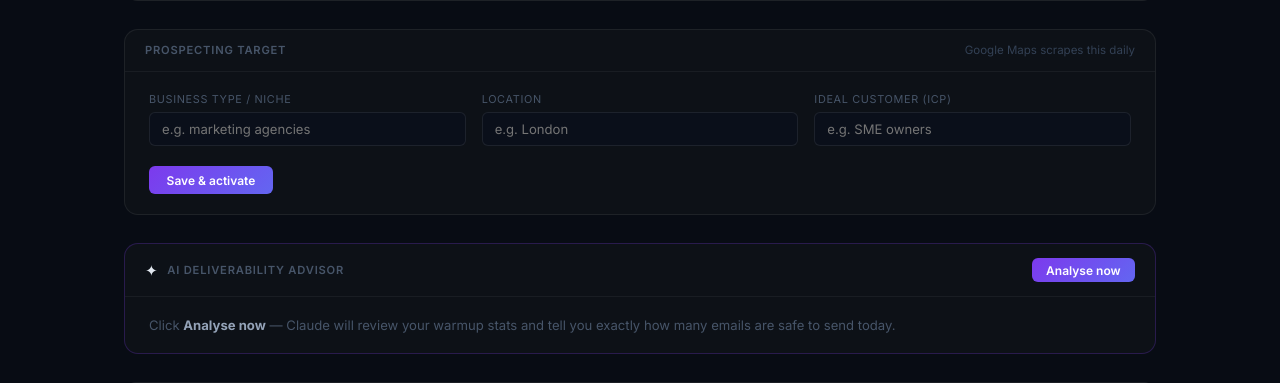
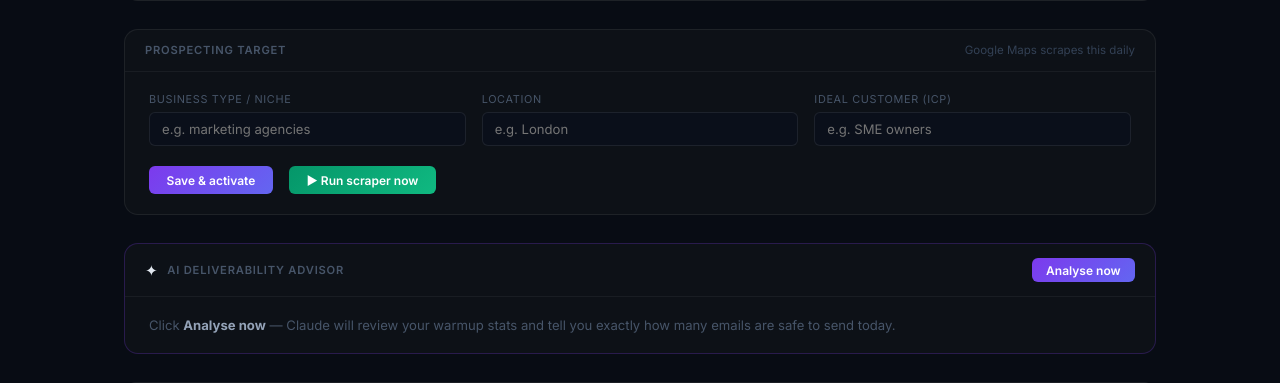
Before and after one commit to rz0500/Ai-outreach, a Flask app: page /client in a window 1280 px wide. Shown: the part 702-1085 px from the top of the page. Run offline with Flask 3, Linux system fonts and the light colour scheme; the visitor is signed in with stand-in values (Sample User, id 1); data comes from the database, SQL or seed files in the repository; data that the repository does not hold is empty.

Commit message:
Add Run scraper now button with live progress bar to dashboard
Co-Authored-By: Claude Sonnet 4.6 <noreply@anthropic.com>

```diff
--- a/templates/client_dashboard.html
+++ b/templates/client_dashboard.html
@@ -775,9 +775,23 @@
           style="width:100%;background:#0a0f1a;border:1px solid rgba(255,255,255,0.08);border-radius:6px;color:#e2e8f0;font-size:0.82rem;padding:0.5rem 0.75rem;font-family:inherit;outline:none;">
       </div>
     </div>
-    <div style="padding:0 1.5rem 1.25rem;display:flex;align-items:center;gap:1rem;">
+    <div style="padding:0 1.5rem 1.25rem;display:flex;align-items:center;gap:1rem;flex-wrap:wrap;">
       <button onclick="saveProspecting()" style="background:linear-gradient(135deg,#7c3aed,#6366f1);border:none;border-radius:6px;color:#fff;font-size:0.75rem;font-weight:600;padding:0.4rem 1.1rem;cursor:pointer;font-family:inherit;">Save &amp; activate</button>
+      <button id="run-scraper-btn" onclick="runScraper()" style="background:linear-gradient(135deg,#059669,#10b981);border:none;border-radius:6px;color:#fff;font-size:0.75rem;font-weight:600;padding:0.4rem 1.1rem;cursor:pointer;font-family:inherit;">▶ Run scraper now</button>
       <span id="prospect-save-msg" style="font-size:0.75rem;color:#34d399;display:none;">Saved — scraper will use this next run</span>
+    </div>
+    <!-- scraper progress -->
+    <div id="scraper-progress" style="display:none;padding:0 1.5rem 1.25rem;">
+      <div style="background:#0a0f1a;border:1px solid rgba(255,255,255,0.07);border-radius:8px;padding:1rem;">
+        <div style="display:flex;justify-content:space-between;align-items:center;margin-bottom:0.6rem;">
+          <span id="scraper-status-text" style="font-size:0.78rem;color:#94a3b8;">Starting…</span>
+          <span id="scraper-count" style="font-size:0.72rem;color:#475569;"></span>
+        </div>
+        <div style="background:#1e293b;border-radius:4px;height:6px;overflow:hidden;">
+          <div id="scraper-bar" style="background:linear-gradient(90deg,#059669,#10b981);height:100%;width:0%;transition:width 0.4s;"></div>
+        </div>
+        <div id="scraper-results" style="margin-top:0.75rem;font-size:0.75rem;color:#64748b;"></div>
+      </div>
     </div>
   </div>
 
@@ -796,6 +810,54 @@
         const msg = document.getElementById('prospect-save-msg');
         msg.style.display = 'inline';
         setTimeout(() => { msg.style.display = 'none'; }, 3000);
+      }
+    });
+  }
+
+  function runScraper() {
+    const niche    = document.getElementById('prospect-niche').value.trim();
+    const location = document.getElementById('prospect-location').value.trim();
+    if (!niche || !location) { alert('Set niche and location first.'); return; }
+    const btn = document.getElementById('run-scraper-btn');
+    btn.disabled = true;
+    btn.textContent = '⏳ Running…';
+    document.getElementById('scraper-progress').style.display = 'block';
+    document.getElementById('scraper-results').textContent = '';
+    document.getElementById('scraper-bar').style.width = '0%';
+    document.getElementById('scraper-status-text').textContent = 'Finding businesses on Google Maps…';
+    fetch('/api/find-and-fire', {
+      method: 'POST',
+      headers: {'Content-Type': 'application/json'},
+      body: JSON.stringify({query: niche, location: location, limit: 5})
+    }).then(r => r.json()).then(d => {
+      if (d.error) { alert(d.error); btn.disabled = false; btn.textContent = '▶ Run scraper now'; return; }
+      pollScraperJob(d.job_id, btn);
+    });
+  }
+
+  function pollScraperJob(jobId, btn) {
+    fetch('/api/find-and-fire/' + jobId).then(r => r.json()).then(d => {
+      const pct = d.total > 0 ? Math.round((d.progress / d.total) * 100) : (d.status === 'done' ? 100 : 5);
+      document.getElementById('scraper-bar').style.width = pct + '%';
+      document.getElementById('scraper-count').textContent = d.total > 0 ? d.progress + ' / ' + d.total : '';
+      if (d.status === 'running') {
+        document.getElementById('scraper-status-text').textContent = 'Researching & sending emails…';
+        setTimeout(() => pollScraperJob(jobId, btn), 2000);
+      } else if (d.status === 'done') {
+        document.getElementById('scraper-status-text').textContent = '✓ Done';
+        document.getElementById('scraper-bar').style.width = '100%';
+        const results = d.results || [];
+        document.getElementById('scraper-results').innerHTML = results.map(r =>
+          '<div style="padding:0.2rem 0;color:' + (r.status==='sent'?'#34d399':r.status==='exists'?'#94a3b8':'#f87171') + ';">' +
+          (r.status==='sent'?'✓':r.status==='exists'?'–':'✗') + ' ' + (r.name||r.business_name||'') +
+          ' <span style="color:#475569;">(' + r.status + ')</span></div>'
+        ).join('');
+        btn.disabled = false;
+        btn.textContent = '▶ Run scraper now';
+      } else if (d.status === 'error') {
+        document.getElementById('scraper-status-text').textContent = '✗ Error: ' + (d.error || 'unknown');
+        btn.disabled = false;
+        btn.textContent = '▶ Run scraper now';
       }
     });
   }
```
